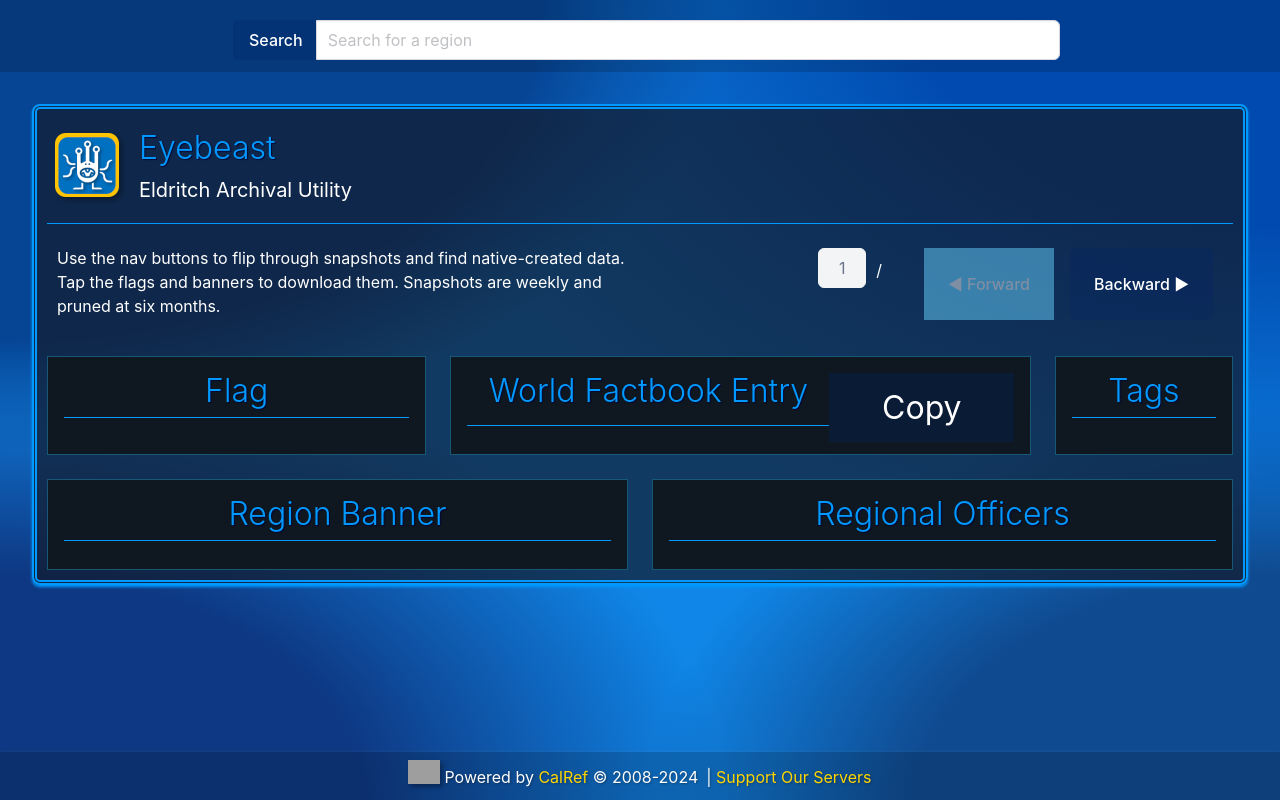
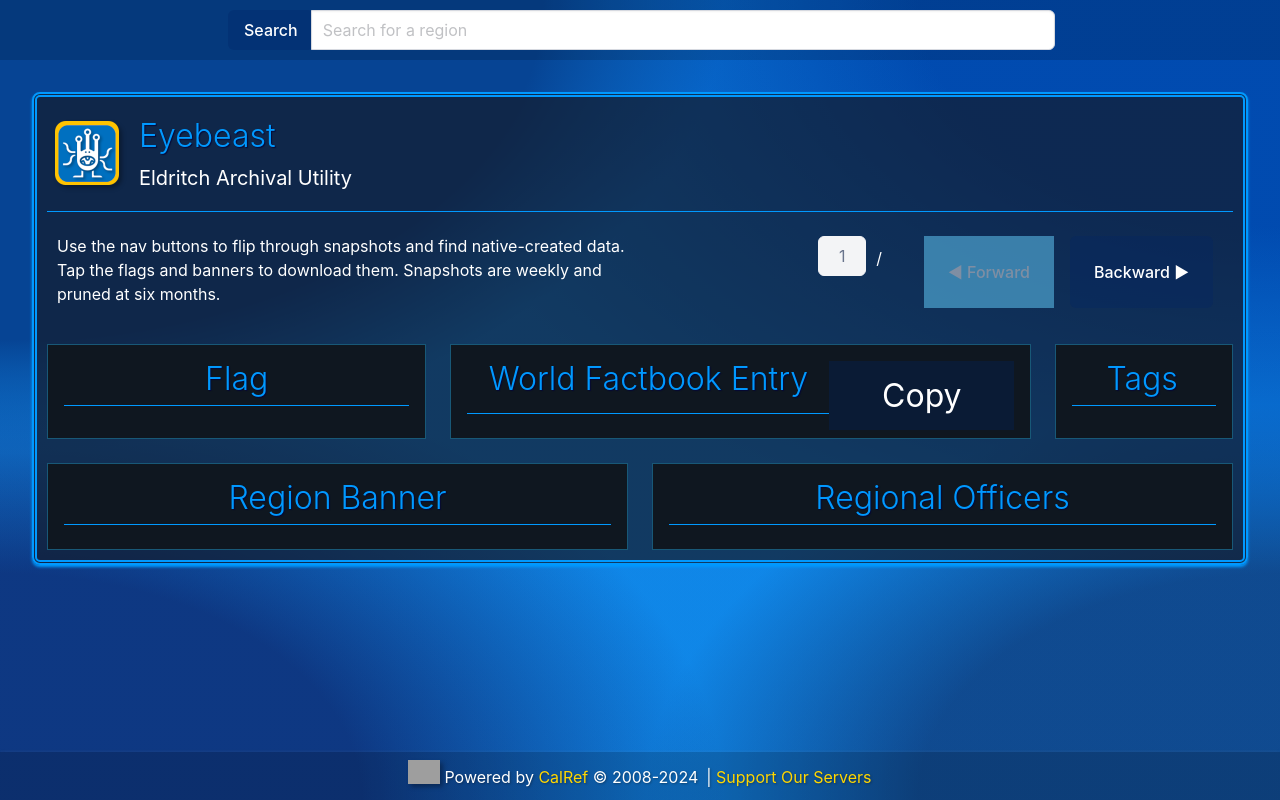
Before and after one commit to Lucabaduka/Eyebeast, a Flask app: template templates/gazer.html in a window 1280 px wide. Run offline with Flask 3, Linux system fonts and the light colour scheme; the template is opened without the code that fills it, so the values that code supplies are empty; some libraries are stand-ins or nearby versions; grey boxes are pictures that could not be loaded.

Commit message:
Additional formatting changes

```diff
--- a/static/beholder.css
+++ b/static/beholder.css
@@ -30,15 +32,101 @@ body {
     font-weight: 400;
     line-height: 1.5;
 }
+
+a {
+    color: #00f8ff;
+    cursor: pointer;
+    text-decoration: none;
+}
+a:hover {
+    font-style: italic;
+    color: #ecc906;
+}
+footer {
+    padding: 0.5rem;
+    background-color: #00000029;
+    color: #ffffff;
+    text-align: center;
+    text-shadow: 1px 1px 2px #0f0f0f5e;
+    box-shadow: 0 -1px 2px #b1b1b10f
+}
+hr {
+    background-color: #09F;
+    border: none;
+    display: block;
+    height: 1px;
+    margin: 0;
+}
+input::-webkit-outer-spin-button,
+input::-webkit-inner-spin-button {
+  -webkit-appearance: none;
+  margin: 0;
+}
+input[type=number] {
+  -moz-appearance: textfield;
+  appearance: textfield;
+}
+pre, .content pre {
+    color: #ffffff;
+    background: none;
+    white-space: pre-wrap;
+    word-wrap: normal;
+    padding: 0;
+}
+
+/* Containers */
+
+.content blockquote:not(:last-child), .content dl:not(:last-child), .content ol:not(:last-child), .content p:not(:last-child), .content pre:not(:last-child), .content table:not(:last-child), .content ul:not(:last-child){
+    margin-bottom: 0em;
+}
+
+.content table td, .content table th {
+    border: none;
+    color: inherit;
+}
+
 .hero.is-fullheight .hero-body, .hero-body {
     align-items: baseline;
+}
+.hero-body {
+    padding: 2rem 0rem;
 }
 .hero-body.splash, .hero.is-fullheight .hero-body.splash  {
     align-items: center;
     display: grid;
 }
+.inbox {
+    background: #0B1120A8;
+    border: 1px solid #1e4ca6c2;
+    border-radius: 2px;
+    padding: 16px;
+    max-width: 100% !important;
+    overflow: auto;
+}
 .is-fullwidth {
     width: 100%;
+}
+.media-content {
+    flex-basis: auto;
+    flex-grow: 1;
+    flex-shrink: 1;
+    text-align: left;
+    margin-top: 5px;
+}
+.outline {
+    clear: both;
+    background: #131b2db5;
+    border: 5px double #09F;
+    border-radius: 8px;
+    box-shadow: 0 2px 3px #09F;
+    padding: 10px;
+    margin: 0 auto;
+}
+.subbox {
+    background: #0F1720;
+    border: 1px solid #185877;
+    padding: 16px;
+    max-width: 100% !important;
 }
 .tall {
     height: 100%;
@@ -104,55 +173,6 @@ a:hover {
 }
 .depth {
     filter: drop-shadow(3px 3px 2px #0000004f);
-}
-
-/* Containers */
-
-.outline {
-    clear: both;
-    background: #131b2db5;
-    border: 5px double #09F;
-    border-radius: 8px;
-    box-shadow: 0 2px 3px #09F;
-    padding: 10px;
-    margin: 0 auto;
-}
-.divider {
-    border-bottom-color: #09F;
-    border-bottom-style: solid;
-    border-bottom-width: 1px;
-    position: relative;
-}
-.inbox {
-    background: #0B1120A8;
-    border: 1px solid #1e4ca6c2;
-    border-radius: 2px;
-    padding: 16px;
-    max-width: 100% !important;
-    overflow: auto;
-}
-.subbox {
-    background: #0F1720;
-    border: 1px solid #185877;
-    padding: 16px;
-    max-width: 100% !important;
-}
-.media-content {
-    flex-basis: auto;
-    flex-grow: 1;
-    flex-shrink: 1;
-    text-align: left;
-    margin-top: 5px;
-}
-.content blockquote:not(:last-child), .content dl:not(:last-child), .content ol:not(:last-child), .content p:not(:last-child), .content pre:not(:last-child), .content table:not(:last-child), .content ul:not(:last-child){
-    margin-bottom: 0em;
-}
-.hero-body {
-    padding: 2rem 0rem;
-}
-.content table td, .content table th {
-    border: none;
-    color: inherit;
 }
 
 /* Spacing Help */
@@ -310,34 +300,14 @@ a:hover {
     max-height: 325px;
     overflow-y: scroll;
 }
-input::-webkit-outer-spin-button,
-input::-webkit-inner-spin-button {
-  -webkit-appearance: none;
-  margin: 0;
-}
-input[type=number] {
-  -moz-appearance: textfield;
-  appearance: textfield;
-}
+
 .inactive {
     display: none;
 }
-
 .mask {
     background-color: #00000029;
     display:block;
 }
-pre, .content pre {
-    color: #ffffff;
-    background: none;
-    white-space: pre-wrap;
-    word-wrap: normal;
-    padding: 0;
-}
 .content:not(:last-child) {
     margin-bottom: 0rem;
 }
-.input.bar {
-    border-top-left-radius: 0;
-    border-bottom-left-radius: 0;
-}
--- a/templates/gazer.html
+++ b/templates/gazer.html
@@ -21,7 +21,7 @@
     <!-- Permanent Search Bar -->
 
     <header class="hero is-small mask">
-        <nav class="navbar space" role="navigation" aria-label="main navigation">
+        <nav class="navbar" role="navigation" aria-label="main navigation">
             <div class="navbar-start center is-fullwidth">
                 <form class="field has-addons search-box form">
                     <input type="submit" value="Search" id="search" class="button is-info search">
@@ -39,11 +39,9 @@
                 <div class="column is-half py-0">
 
                     <article class="media has-text-left">
-                        <figure>
                         <p class="image depth is-64x64">
                             <a href="/"><img src ="../static/eyecon.png"></a>
                         </p>
-                        </figure>
                         <div class="media-content more-space">
                             <h1 class="title is-flex">
                                 <span class="blue space">Eyebeast</span>
@@ -52,7 +50,6 @@
                                 Eldritch Archival Utility
                             </p>
                         </div>
-
                     </article>
 
                 </div>
@@ -94,16 +91,15 @@
 
                 <div class="column mflex">
                     <div class="column mline is-flex">
-                        <input class="input center" id="indexBox" type="number" style="width: 3em;" value="1" disabled="">
-
+                        <input class="input center" id="indexBox" type="number" style="width: 3em;" value="1" disabled>
                         <span class="space">/ </span><span class="space" id="length">{{length}}</span>
                     </div>
                     <div class="column center is-flex">
                         <div class="px-2">
-                            <button class="button is-info py-5 px-5" id="forward" onclick="downity()" disabled="">◀ Forward</button>
+                            <button class="button is-info py-5 px-5" id="forward" onclick="downity()" disabled>◀ Forward</button>
                         </div>
                         <div class="px-2">
-                            <button class="button is-info py-5 px-5" id="backward" onclick="uppity()" {{breaks[0]}}="">Backward ▶</button>
+                            <button class="button is-info py-5 px-5" id="backward" onclick="uppity()" {{breaks[0]}}>Backward ▶</button>
                         </div>
                     </div>
                 </div>
@@ -144,15 +140,13 @@
 
                         <hr>
 
-                        <p class="center space">
                         <div class="content data-display">
-                                <div id="wfes">
+                            <div class="mt-2" id="wfes">
                             {% for wfe in wfes %}
                                 {{ wfe | safe}}
                             {% endfor %}
                             </div>
                         </div>
-                        </p>
                     </div>
                 </div>
 
@@ -161,20 +155,18 @@
                 <div class="column">
                     <div class="content subbox tall">
                         <h1 class="title is-3 center">
-                            <span class="blue" style="padding-right: 0.5%;">Tags</span>
+                            <span class="blue pr-1">Tags</span>
                         </h1>
 
                         <hr>
 
-                        <p class="center space" style="font-size: 80%;">
                         <div class="content data-display">
-                                <div id="tags">
+                            <div class="mt-2" id="tags">
                             {% for tag in tags %}
                                 {{ tag | safe}}
                             {% endfor %}
                             </div>
                         </div>
-                        </p>
                     </div>
                 </div>
 
@@ -188,15 +180,13 @@
 
                         <hr>
 
-                        <p class="center space" style="font-size: 80%;">
                         <div class="content data-display">
-                                <div id="banners">
+                            <div class="mt-2" id="banners">
                             {% for banner in banners %}
                                 {{ banner | safe }}
                             {% endfor %}
                             </div>
                         </div>
-                        </p>
                     </div>
                 </div>
 
@@ -210,15 +200,13 @@
 
                         <hr>
 
-                        <p class="center space" style="font-size: 80%;">
                         <div class="content data-display">
-                                <div id="ros">
+                            <div class="mt-2" id="ros">
                             {% for ro in ros %}
                                 {{ ro | safe }}
                             {% endfor %}
                             </div>
                         </div>
-                        </p>
                     </div>
                 </div>
             </div>
@@ -227,7 +215,7 @@
 
     <!-- footer -->
 
-    <footer class="footer is-flex center">
+    <footer class="is-flex center">
         <div class="media-footer is-flex">
             <p class="image depth is-32x32">
                 <a href="https://calref.ca/"><img src="https://calref.ca/images/icon_white.png"></a>
```
Also changed, not shown: other parts of static/beholder.css (+8 -55 lines), eyebeast.py (+12 -25 lines), templates/404.html (+6 -5 lines), templates/main.html (+8 -8 lines). Lines whose indentation alone changed are shown as unchanged.
